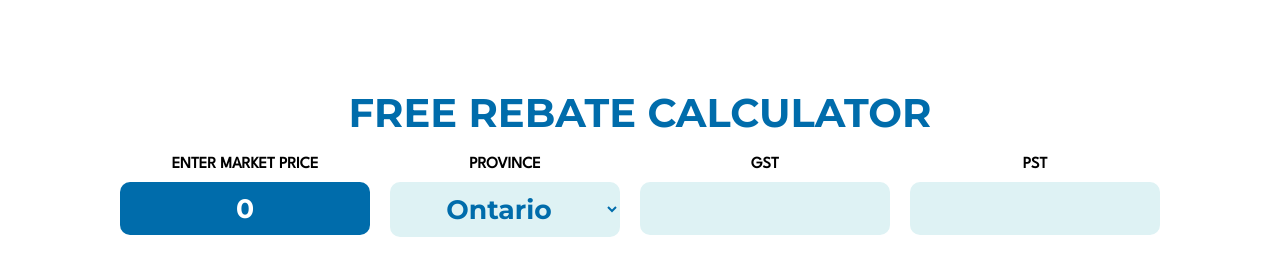
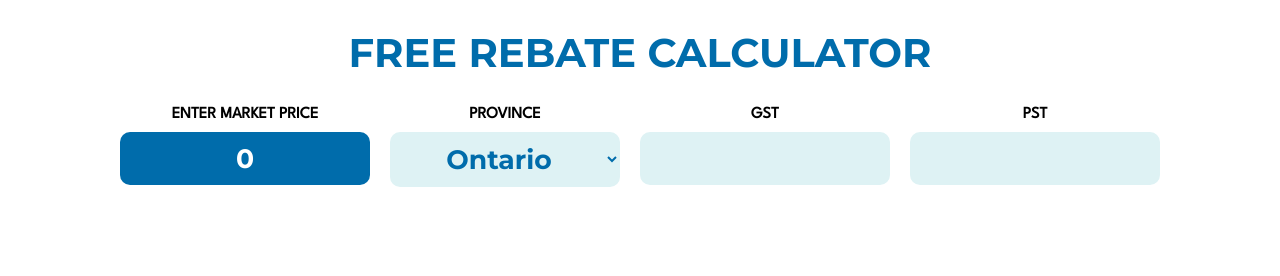
Before and after one commit to neusql/gst_calculator, a plain HTML site: page index.html in a window 1280 px wide. Drawn offline with Linux system fonts and the light colour scheme.

Commit message:
Update index.html

```diff
--- a/index.html
+++ b/index.html
@@ -14,11 +14,11 @@
             display: flex;
             justify-content: center;
             align-items: baseline;
-            height:20px;
+            height:20vh;
         }
         .calculator-wrapper {
             background-color: white;
-            padding: 80px;
+            padding: 20px 20px;
             border-radius: 10px;
             text-align: center;
         }
@@ -46,7 +46,7 @@
         .calculator {
             display: flex;
             justify-content: space-around;
-            margin: 10px 0;
+            margin: 20px 0;
         }
         .input-group {
             display: flex;
```
